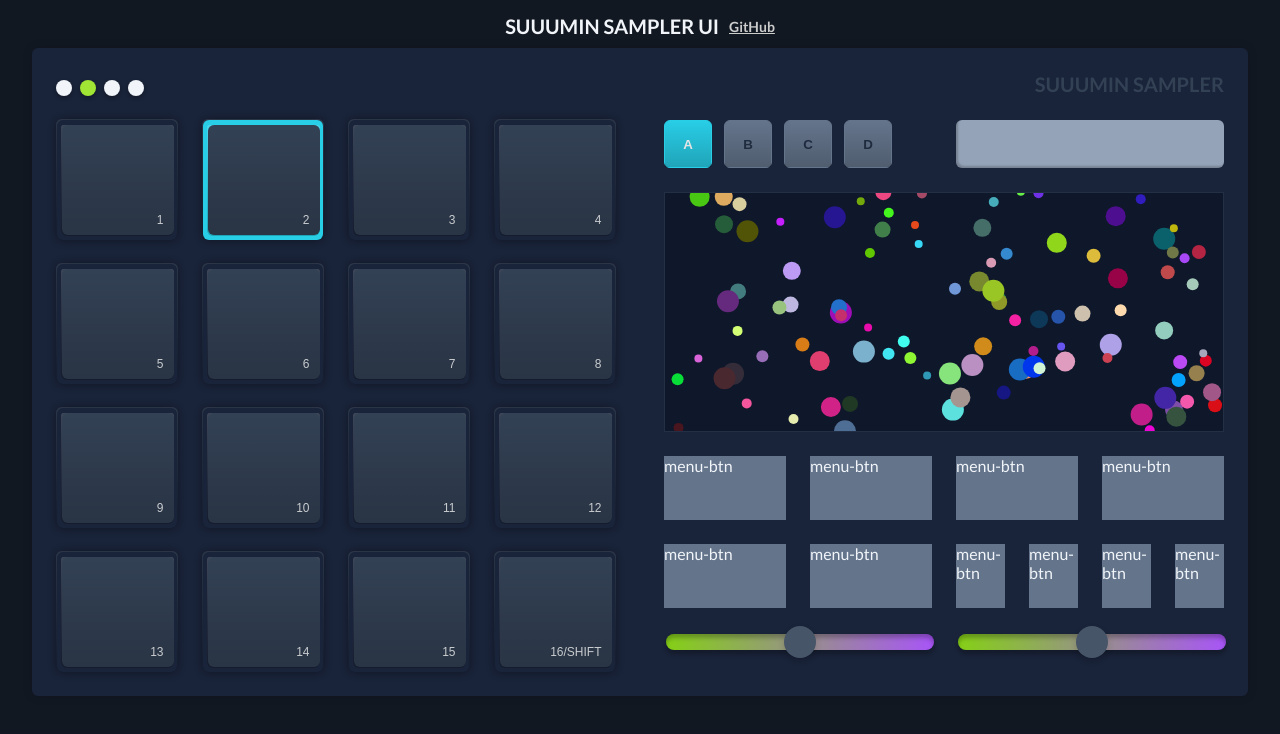
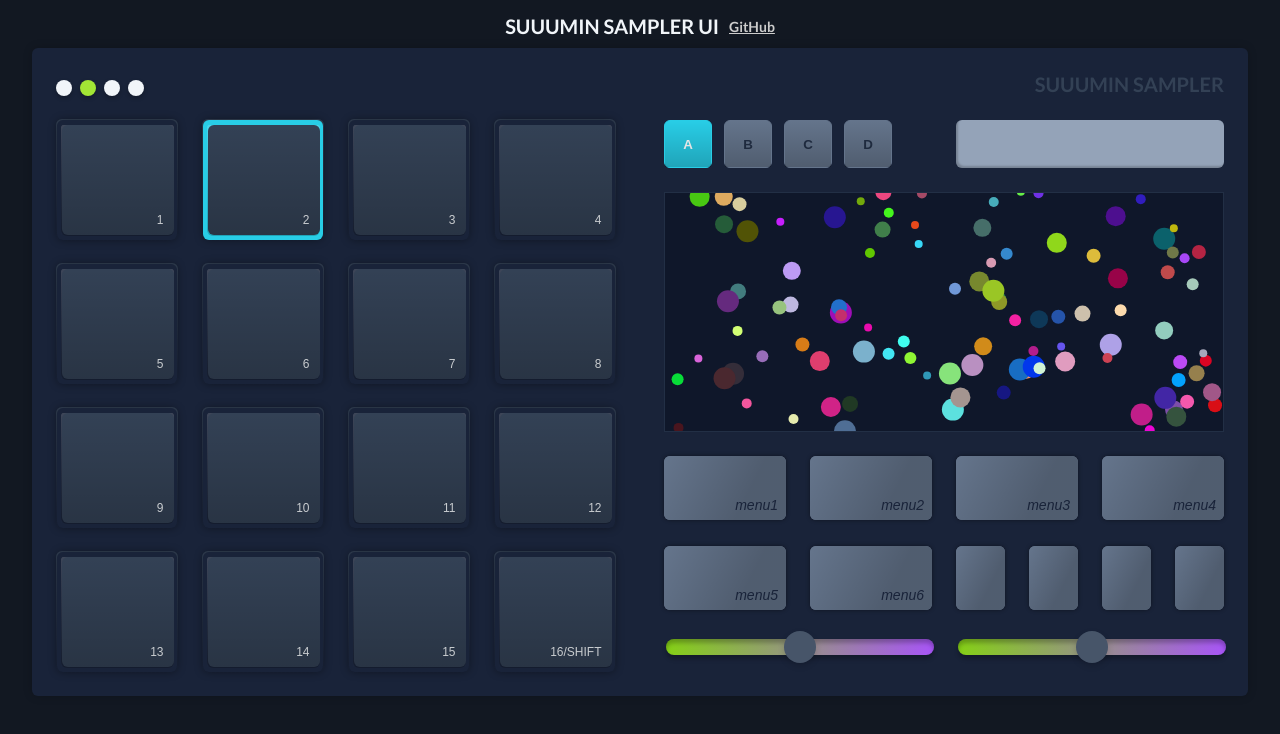
Before and after one commit to masa-sumimoto/suuumin-sampler-ui, a React (Create React App) app: page / in a window 1280 px wide. Shown: the top 734 px of the page. Built offline with nearby package versions, Linux system fonts and the light colour scheme.

Commit message:
Add MenuBtn Component

```diff
--- /dev/null
+++ b/src/components/MenuBtn.tsx
@@ -0,0 +1,15 @@
+import React from "react";
+
+type Props = {
+  label?: string;
+};
+
+const MenuBtn: React.FC<Props> = ({ label }) => {
+  return (
+    <button className="menu-btn">
+      {label && <span className="menu-btn__label">{label}</span>}
+    </button>
+  );
+};
+
+export default MenuBtn;
--- a/src/components/MenuBtns.tsx
+++ b/src/components/MenuBtns.tsx
@@ -1,40 +1,42 @@
 import React from "react";
+
+import MenuBtn from "./MenuBtn";
 
 const Menus = () => {
   return (
     <div className="app-col-12">
       <div className="app-row app-u-py-gutter">
         <div className="app-col-4">
-          <div className="menu-btn">menu-btn</div>
+          <MenuBtn label="menu1" />
         </div>
         <div className="app-col-4">
-          <div className="menu-btn">menu-btn</div>
+          <MenuBtn label="menu2" />
         </div>
         <div className="app-col-4">
-          <div className="menu-btn">menu-btn</div>
+          <MenuBtn label="menu3" />
         </div>
         <div className="app-col-4">
-          <div className="menu-btn">menu-btn</div>
+          <MenuBtn label="menu4" />
         </div>
       </div>
       <div className="app-row app-u-py-gutter">
         <div className="app-col-4">
-          <div className="menu-btn">menu-btn</div>
+          <MenuBtn label="menu5" />
         </div>
         <div className="app-col-4">
-          <div className="menu-btn">menu-btn</div>
+          <MenuBtn label="menu6" />
         </div>
         <div className="app-col-1dot5">
-          <div className="menu-btn">menu-btn</div>
+          <div className="menu-btn"></div>
         </div>
         <div className="app-col-1dot5">
-          <div className="menu-btn">menu-btn</div>
+          <div className="menu-btn"></div>
         </div>
         <div className="app-col-1dot5">
-          <div className="menu-btn">menu-btn</div>
+          <div className="menu-btn"></div>
         </div>
         <div className="app-col-1dot5">
-          <div className="menu-btn">menu-btn</div>
+          <div className="menu-btn"></div>
         </div>
       </div>
     </div>
--- a/src/scss/menu-btn.scss
+++ b/src/scss/menu-btn.scss
@@ -1,7 +1,52 @@
 @use './variables' as *;
 
 .menu-btn {
+  position: relative;
+  display: inline-block;
   height: 64px;
   background-color: $color-slate-500;
   cursor: pointer;
+  border-radius: 6px;
+  width: 100%;
+  border: none;
+  box-shadow: 0px 0px 4px rgba(0, 0, 0, 0.44);
+
+  &::before {
+    content: " ";
+    position: absolute;
+    border-radius: 6px;
+    top: 0;
+    left: 0;
+    right: 0;
+    bottom: 0;
+    z-index: 1;
+    background: linear-gradient(
+        116.9deg,
+        rgba(0, 0, 0, 0) 2.63%,
+        rgba(0, 0, 0, 0.2) 66.83%
+      ),
+      $color-slate-500;
+  }
+
+  &:hover::before {
+    background: linear-gradient(
+        116.9deg,
+        rgba(0, 0, 0, 0) 2.63%,
+        rgba(0, 0, 0, 0.26) 50.83%
+      ),
+      $color-slate-500;
+  }
+
+  &__label {
+    position: absolute;
+    bottom: 8px;
+    right: 8px;
+    z-index: 2;
+    line-height: 1;
+    color: $color-slate-900;
+    text-align: right;
+    font-style: italic;
+    font-weight: 500;
+    font-size: 14px;
+  }
 }
```
